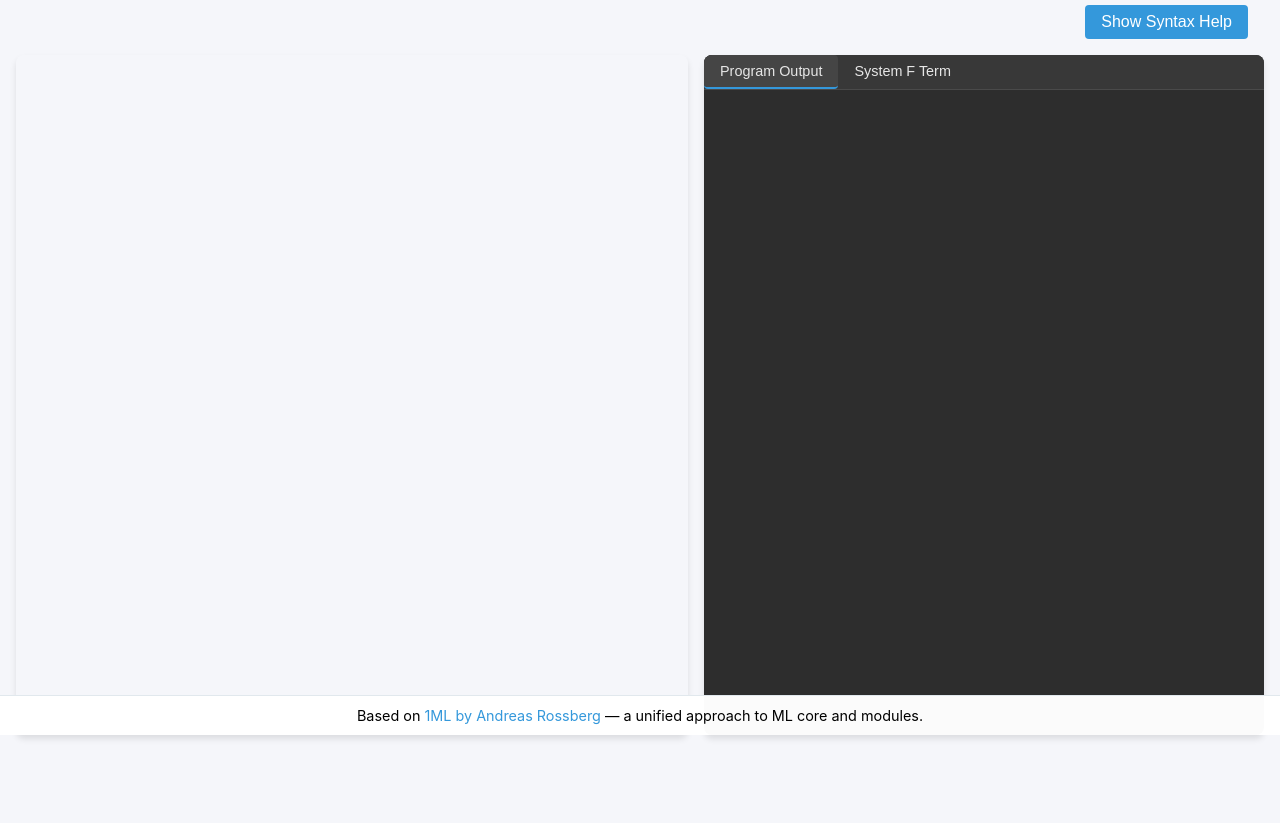
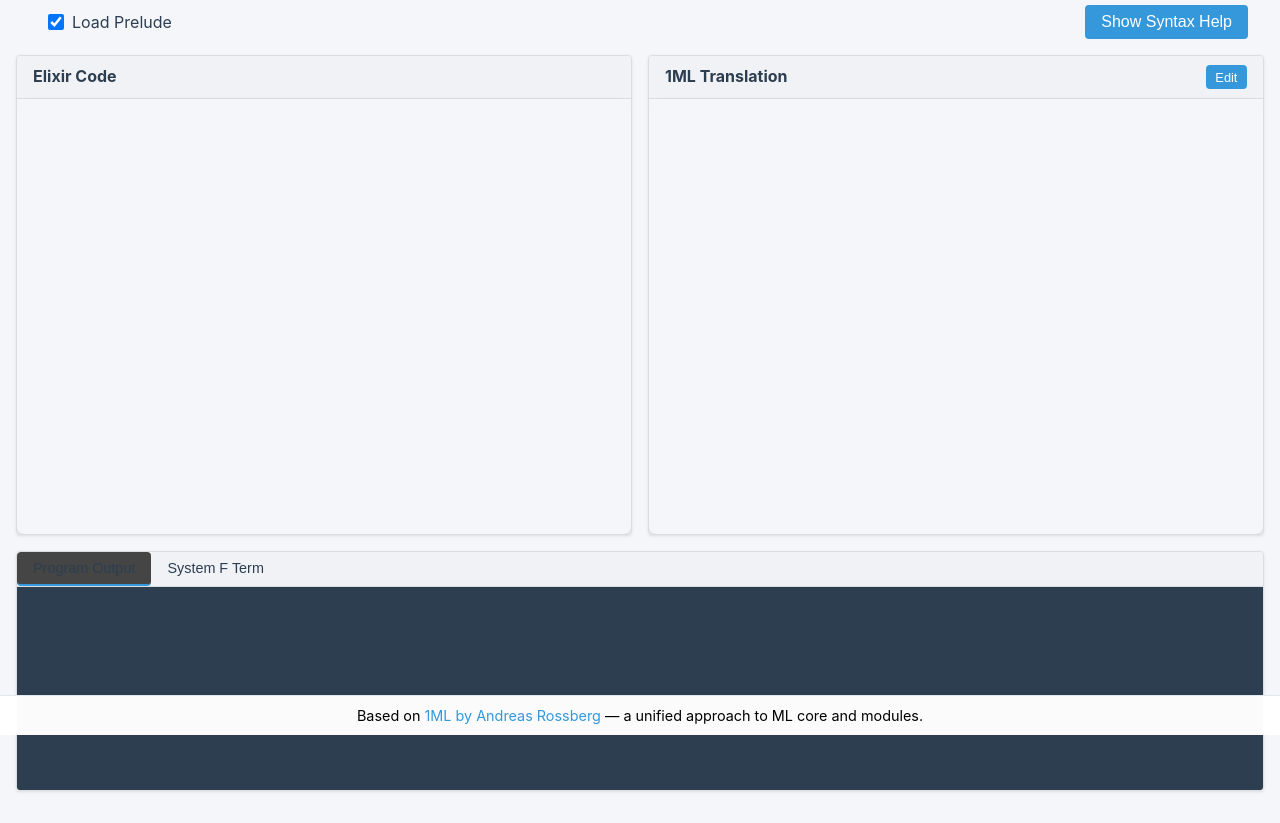
Before and after one commit to gldubc/1ml_web, a plain HTML site: page docs/index.html in a window 1280 px wide. Shown: the part 65-888 px from the top of the page. Before the commit the page ends 856 px from the top, so only its background shows below. Drawn offline with Linux system fonts and the light colour scheme.

Commit message:
Add Elixir to 1ML translation

```diff
--- a/docs/css/style.css
+++ b/docs/css/style.css
@@ -7,6 +7,8 @@
     --output-text: #ecf0f1;
     --help-bg: rgba(255, 255, 255, 0.98);
     --help-border: #e1e8ed;
+    --panel-border: #dcdde1;
+    --panel-header-bg: #f1f2f6;
 }
 
 * {
@@ -183,7 +185,8 @@ main {
     padding: 1rem;
 }
 
-#systemf_editor, #1ml_editor {
+#systemf_editor,
+#1ml_editor {
     position: absolute;
     top: 0;
     left: 0;
@@ -423,3 +426,124 @@ main {
 .attribution a:hover {
     text-decoration: underline;
 }
+
+/* Three-panel layout */
+.three-panel-layout {
+    display: flex;
+    gap: 1rem;
+    height: 60vh;
+    margin-bottom: 1rem;
+}
+
+.editor-panel {
+    flex: 1;
+    display: flex;
+    flex-direction: column;
+    border: 1px solid var(--panel-border);
+    border-radius: 4px;
+    overflow: hidden;
+    box-shadow: 0 1px 3px rgba(0, 0, 0, 0.1);
+}
+
+.panel-header {
+    display: flex;
+    justify-content: space-between;
+    align-items: center;
+    padding: 0.5rem 1rem;
+    background-color: var(--panel-header-bg);
+    border-bottom: 1px solid var(--panel-border);
+}
+
+.panel-header h2 {
+    font-size: 1rem;
+    margin: 0;
+    color: var(--primary-color);
+}
+
+.small-button {
+    padding: 0.3rem 0.6rem;
+    font-size: 0.8rem;
+}
+
+.editor-container {
+    flex: 1;
+    position: relative;
+    height: 100%;
+    width: 100%;
+}
+
+/* Bottom panel for output and System F */
+.bottom-panel {
+    height: 30vh;
+    border: 1px solid var(--panel-border);
+    border-radius: 4px;
+    overflow: hidden;
+    margin-bottom: 1rem;
+    display: flex;
+    flex-direction: column;
+    box-shadow: 0 1px 3px rgba(0, 0, 0, 0.1);
+}
+
+.tab-buttons {
+    display: flex;
+    background-color: var(--panel-header-bg);
+    border-bottom: 1px solid var(--panel-border);
+}
+
+.tab-button {
+    background: none;
+    color: var(--primary-color);
+    padding: 0.5rem 1rem;
+    border: none;
+    border-bottom: 2px solid transparent;
+}
+
+.tab-button:hover {
+    background-color: rgba(0, 0, 0, 0.05);
+}
+
+.tab-button.active {
+    border-bottom: 2px solid var(--secondary-color);
+    font-weight: 500;
+}
+
+.tab-content {
+    flex: 1;
+    position: relative;
+}
+
+.tab-pane {
+    display: none;
+    height: 100%;
+    padding: 0;
+}
+
+.tab-pane.active {
+    display: block;
+}
+
+#output {
+    padding: 1rem;
+    margin: 0;
+    height: 100%;
+    width: 100%;
+    overflow: auto;
+    color: var(--output-text);
+    background-color: var(--output-bg);
+    font-family: monospace;
+}
+
+#systemf_editor {
+    height: 100%;
+    width: 100%;
+}
+
+.example-buttons {
+    display: flex;
+    gap: 0.5rem;
+}
+
+/* Make the help appear on top of the three-panel layout */
+.syntax-help {
+    z-index: 1000;
+}
--- a/docs/index.html
+++ b/docs/index.html
@@ -15,8 +15,11 @@
                 <h1>1ML Online REPL</h1>
                 <button id="run">Run (Ctrl+Enter)</button>
                 <button id="clear">Clear</button>
+                <div class="example-buttons">
                     <button id="load_example">Load Stack Example</button>
                     <button id="load_stacknew_example">Load Stack.new Example</button>
+                    <button id="load_elixir_example">Load Elixir Example</button>
+                </div>
                 <label class="prelude-toggle">
                     <input type="checkbox" id="load_prelude" checked>
                     Load Prelude
@@ -24,11 +27,27 @@
                 <button id="toggle_help" class="help-button">Show Syntax Help</button>
             </div>
         </header>
-        <main>
-            <div class="editor-container">
-                <div id="editor"></div>
+        <main class="three-panel-layout">
+            <!-- Left panel: Elixir editor -->
+            <div class="editor-panel elixir-panel">
+                <div class="panel-header">
+                    <h2>Elixir Code</h2>
                 </div>
-            <div class="output-container">
+                <div id="elixir_editor" class="editor-container"></div>
+            </div>
+
+            <!-- Right panel: 1ML editor -->
+            <div class="editor-panel ml-panel">
+                <div class="panel-header">
+                    <h2>1ML Translation</h2>
+                    <button id="edit_ml" class="small-button">Edit</button>
+                </div>
+                <div id="editor" class="editor-container"></div>
+            </div>
+        </main>
+
+        <!-- Bottom panel: Output and System F -->
+        <div class="bottom-panel">
             <div class="tab-buttons">
                 <button class="tab-button active" data-tab="program-output">Program Output</button>
                 <button class="tab-button" data-tab="systemf-term">System F Term</button>
@@ -42,9 +61,10 @@
                 </div>
             </div>
         </div>
-        </main>
+
         <div id="syntax_help" class="syntax-help hidden">
             <h2>1ML Quick Reference</h2>
+            <button id="close_help" class="close-button">×</button>
             <div class="syntax-sections">
                 <section>
                     <h3>Basic Syntax</h3>
@@ -143,7 +163,6 @@ Set (Elem : ORD) :> SET with (elem = Elem.t) = {
 };</pre>
                 </section>
             </div>
-            <button id="close_help" class="close-button">×</button>
         </div>
     </div>
     <footer class="attribution">
```
Also changed, not shown: 2 other files. Lines whose indentation alone changed are shown as unchanged.
